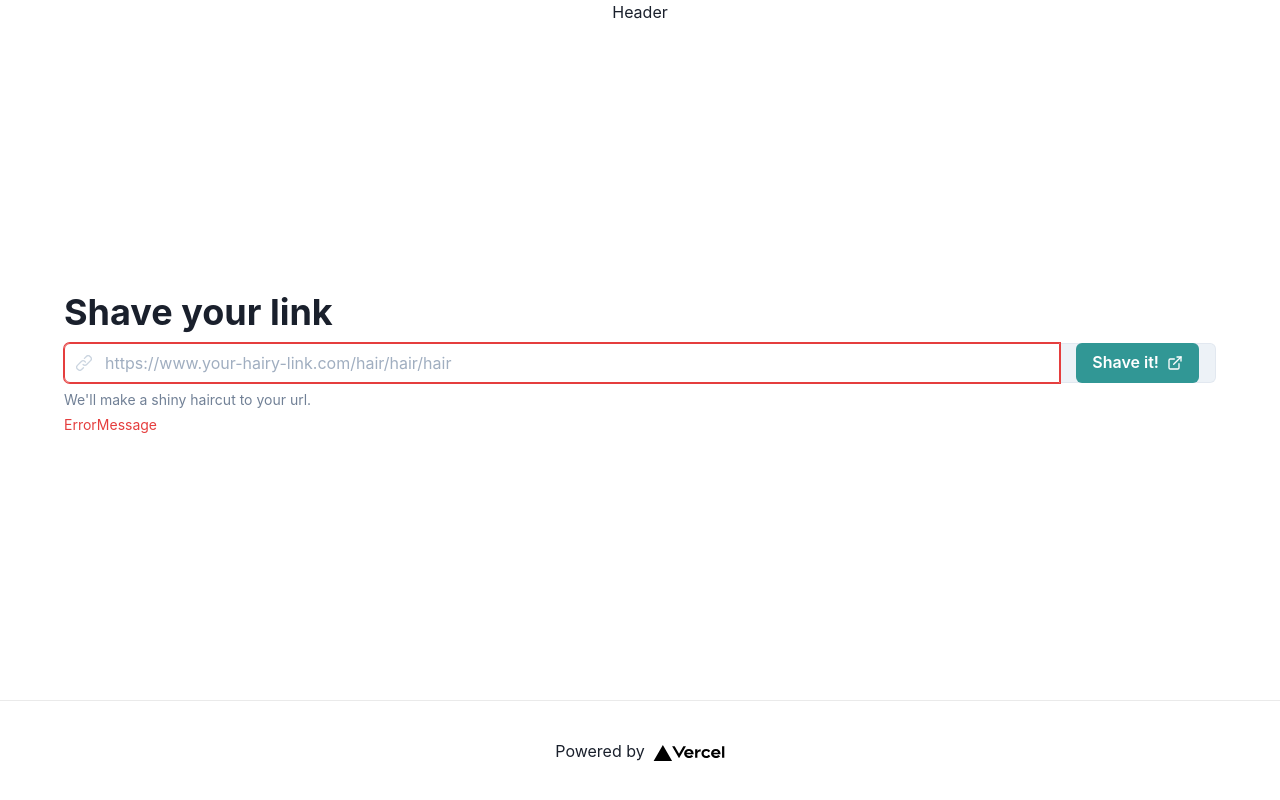
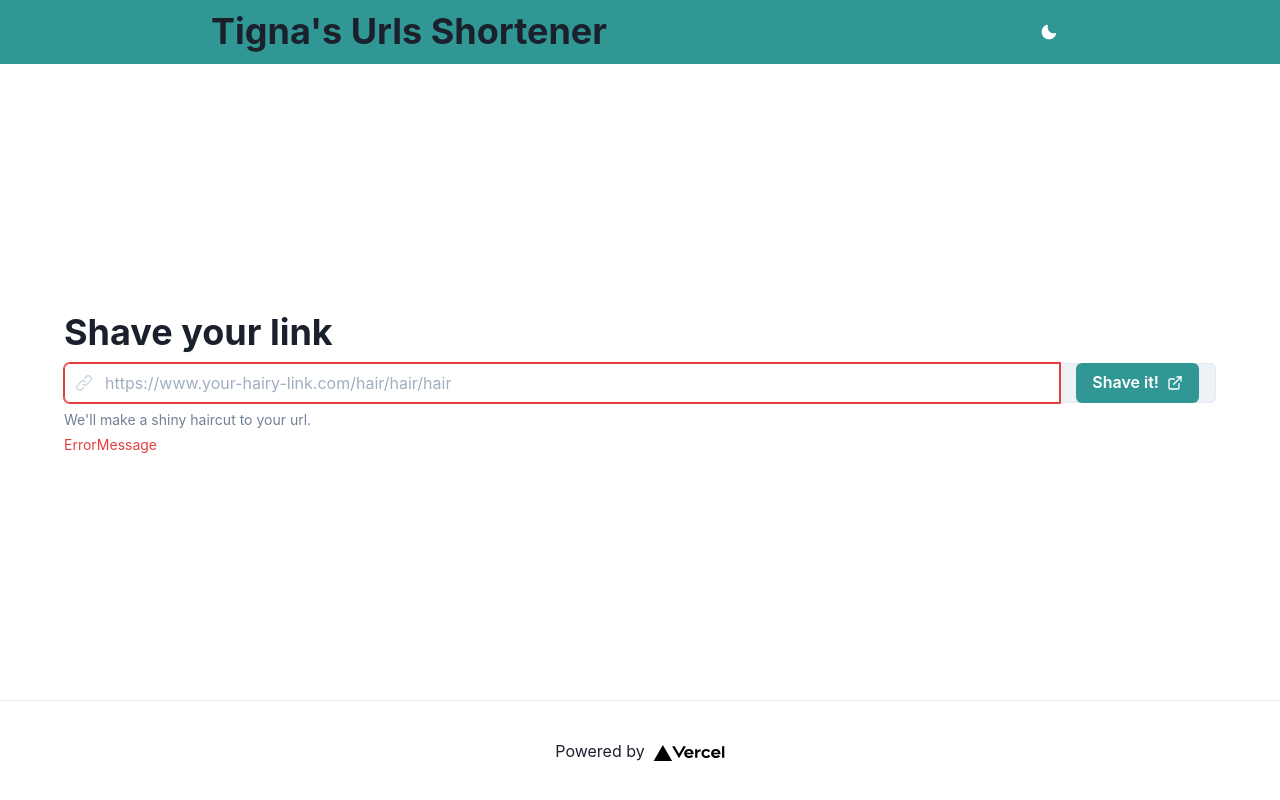
Before and after one commit to aendel/tigna-hair-cut, a Next.js app: page / in a window 1280 px wide. Built offline with nearby package versions, Linux system fonts and the light colour scheme.

Commit message:
feat(ui): Add layout components for nextjs pages

```diff
--- a/components/layout.tsx
+++ b/components/layout.tsx
@@ -1,10 +1,19 @@
-import styles from "../styles/Home.module.css";
+import { MoonIcon, SunIcon } from "@chakra-ui/icons";
+import {
+  Flex,
+  Heading,
+  IconButton,
+  useColorMode,
+  useColorModeValue,
+} from "@chakra-ui/react";
+import Head from "next/head";
 import Image from "next/image";
 import React from "react";
-import Head from "next/head";
-import { Flex } from "@chakra-ui/react";
+import styles from "../styles/Home.module.css";
 
 export default function Layout({ children }) {
+  const { toggleColorMode, colorMode } = useColorMode();
+  const headerBg = useColorModeValue("teal.500", "teal.200");
   return (
     <Flex
       height="100vh"
@@ -13,11 +22,28 @@ export default function Layout({ children }) {
       direction="column"
     >
       <Head>
-        <title>Create Next App</title>
-        <meta name="description" content="Generated by create next app" />
+        <title>Shave Your Urls</title>
+        <meta
+          name="description"
+          content="Shave your Urls as like as you would shave your head"
+        />
         <link rel="icon" href="/favicon.ico" />
       </Head>
-      <header>Header</header>
+      <Flex
+        w="100%"
+        h="8%"
+        bg={headerBg}
+        alignItems="center"
+        justifyContent="space-around"
+      >
+        <Heading colorScheme="teal">Tigna's Urls Shortener</Heading>
+        <IconButton
+          colorScheme="teal"
+          onClick={toggleColorMode}
+          aria-label="Toggle theme"
+          icon={colorMode === "dark" ? <SunIcon /> : <MoonIcon />}
+        />
+      </Flex>
       {children}
       <footer className={styles.footer}>
         <a
```
